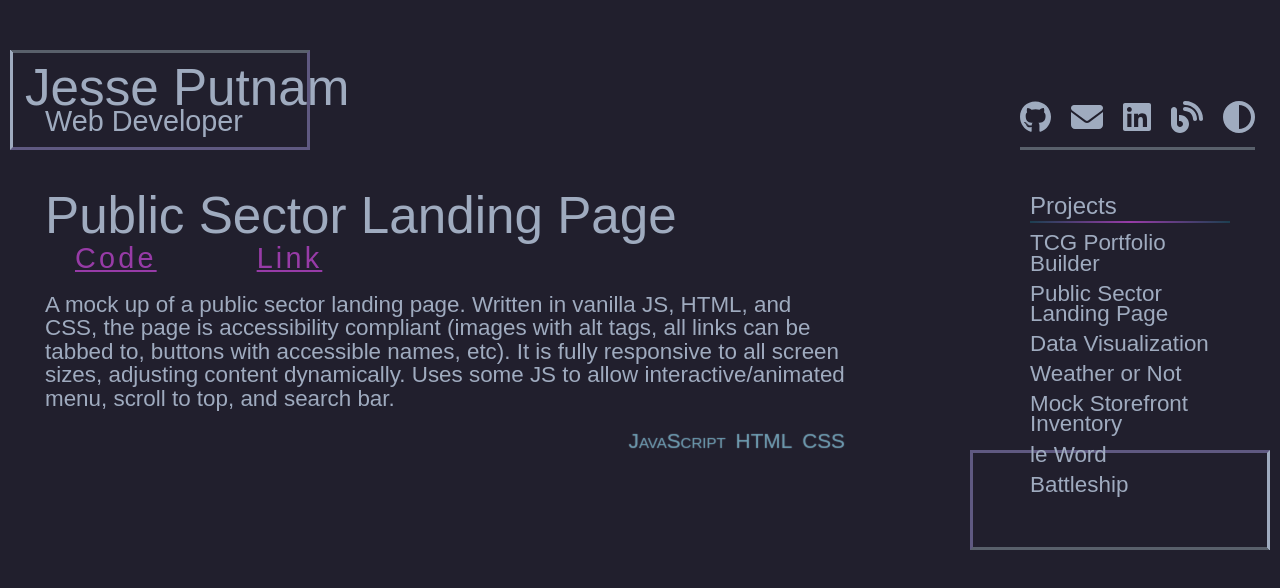
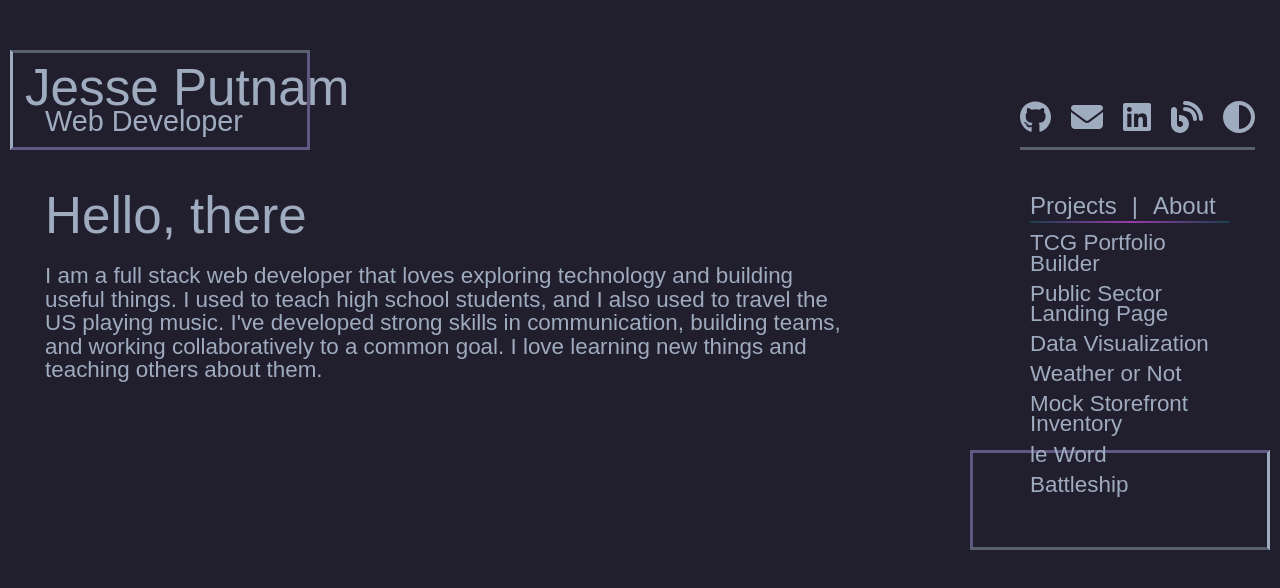
Before and after one commit to jessejputnam/portfolio, a React (Vite) app: page / in a window 1280 px wide. Shown: the top 588 px of the page. Built offline with nearby package versions, Linux system fonts and the light colour scheme; a web font is replaced by a local one.

Commit message:
Add link to about page on desktop nav

```diff
--- a/src/App.tsx
+++ b/src/App.tsx
@@ -13,9 +13,9 @@ import DesktopNav from "./components/DesktopNav";
 
 const cards = [
   {
-    title: "About Me",
+    title: "Hello, there",
     description:
-      "I am a full stack web developer that loves exploring technology and building apps. I like my code readable, extensible, and performant.",
+      "I am a full stack web developer that loves exploring technology and building useful things. I used to teach high school students, and I also used to travel the US playing music. I've developed strong skills in communication, building teams, and working collaboratively to a common goal. I love learning new things and teaching others about them.",
     liveLink: null,
     codeLink: null
   },
@@ -88,7 +88,7 @@ const StyledMain = styled.main`
 function App() {
   const [theme, setTheme] = useState("dark");
   const [backData, setBackData] = useState(null);
-  const [frontData, setFrontData] = useState(cards[2]);
+  const [frontData, setFrontData] = useState(cards[0]);
   const [currentSide, setCurrentSide] = useState("front");
   const toggleTheme = () => setTheme(theme === "light" ? "dark" : "light");
 
--- a/src/components/DesktopNav.tsx
+++ b/src/components/DesktopNav.tsx
@@ -10,7 +10,9 @@ const StyledNav = styled.ul`
     display: none;
   }
 
-  && h3 {
+  && div {
+    display: flex;
+    gap: 15px;
     border-bottom: 2px solid transparent;
     border-image: linear-gradient(
       0.25turn,
@@ -30,7 +32,8 @@ const StyledNav = styled.ul`
     gap: 10px;
   }
 
-  && li {
+  && li,
+  .link {
     cursor: default;
     transition: letter-spacing 0.3s, margin-left 0.3s, color 0.3s;
   }
@@ -41,6 +44,11 @@ const StyledNav = styled.ul`
     color: #9f328de3;
   }
 
+  .link:hover {
+    letter-spacing: 0.15ch;
+    color: #9f328de3;
+  }
+
   && p {
     line-height: 0.9;
   }
@@ -48,33 +56,39 @@ const StyledNav = styled.ul`
 
 export default function DesktopNav({ getDetails }: DesktopNavProps) {
   function chooseCard(e: any) {
-    const idx = e.target.closest("li").id;
+    const idx = e.target.closest(".link").id;
     getDetails(idx);
   }
 
   return (
     <StyledNav>
-      <h3>Projects</h3>
+      <div>
+        <h3>Projects</h3>
+        <h3>|</h3>
+        <h3 id='0' onClick={chooseCard} className='link'>
+          About
+        </h3>
+      </div>
       <ul>
-        <li id='1' onClick={chooseCard}>
+        <li id='1' onClick={chooseCard} className='link'>
           <p>TCG Portfolio Builder</p>
         </li>
-        <li id='2' onClick={chooseCard}>
+        <li id='2' onClick={chooseCard} className='link'>
           <p>Public Sector Landing Page</p>
         </li>
-        <li id='3' onClick={chooseCard}>
+        <li id='3' onClick={chooseCard} className='link'>
           <p>Data Visualization</p>
         </li>
-        <li id='4' onClick={chooseCard}>
+        <li id='4' onClick={chooseCard} className='link'>
           <p>Weather or Not</p>
         </li>
-        <li id='5' onClick={chooseCard}>
+        <li id='5' onClick={chooseCard} className='link'>
           <p>Mock Storefront Inventory</p>
         </li>
-        <li id='6' onClick={chooseCard}>
+        <li id='6' onClick={chooseCard} className='link'>
           <p>le Word</p>
         </li>
-        <li id='7' onClick={chooseCard}>
+        <li id='7' onClick={chooseCard} className='link'>
           <p>Battleship</p>
         </li>
       </ul>
--- a/src/components/InfoCard.tsx
+++ b/src/components/InfoCard.tsx
@@ -26,7 +26,9 @@ const StyledCard = styled.div`
     color: var(--faded-blue);
     text-shadow: 0 0 1px
       ${(props) =>
-        props.theme === "light" ? "var(--purple)" : "var(--background-light)"};
+        props.theme === "light"
+          ? "var(--deep-purple)"
+          : "var(--background-light)"};
   }
 
   && .links {
@@ -40,10 +42,16 @@ const StyledCard = styled.div`
 
   && a {
     color: ${(props) =>
-      props.theme === "light" ? "var(--project-link)" : "var(--purple)"};
+      props.theme === "light" ? "var(--project-link)" : "var(--deep-purple)"};
     line-height: 0.5;
     font-size: 1.8rem;
     letter-spacing: 0.2ch;
+    transition: 0.3s;
+  }
+
+  && a:hover {
+    color: ${(props) =>
+      props.theme === "dark" ? "var(--project-link)" : "var(--deep-purple)"};
   }
 `;
 
--- a/src/components/TitleCard.tsx
+++ b/src/components/TitleCard.tsx
@@ -1,5 +1,6 @@
 import { useContext } from "react";
 import { ThemeContext } from "../ThemeContext";
+import { TitleCardProps } from "../types";
 
 import { StyledTitle } from "./styled/StyledTitle";
 
--- a/src/index.css
+++ b/src/index.css
@@ -13,6 +13,7 @@
   --transparent: rgba(255, 255, 255, 0);
   --project-link: #2f6ed3;
   --purple: #a63fb6e3;
+  --deep-purple: #822d8fe3;
   --faded-blue: rgba(14, 137, 158, 0.3);
   --pink: #ffcad4;
   --mud: #6f5d62;
--- a/src/types.ts
+++ b/src/types.ts
@@ -3,7 +3,7 @@ export interface FrameProps {
 }
 
 export interface TitleCardProps {
-  theme: string;
+  getIdx: (idx: string) => void;
 }
 
 export interface CardProps {
```
